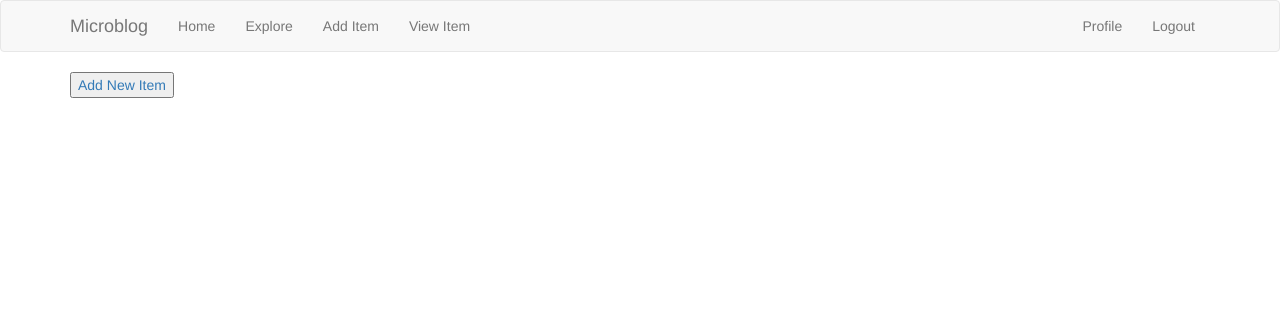
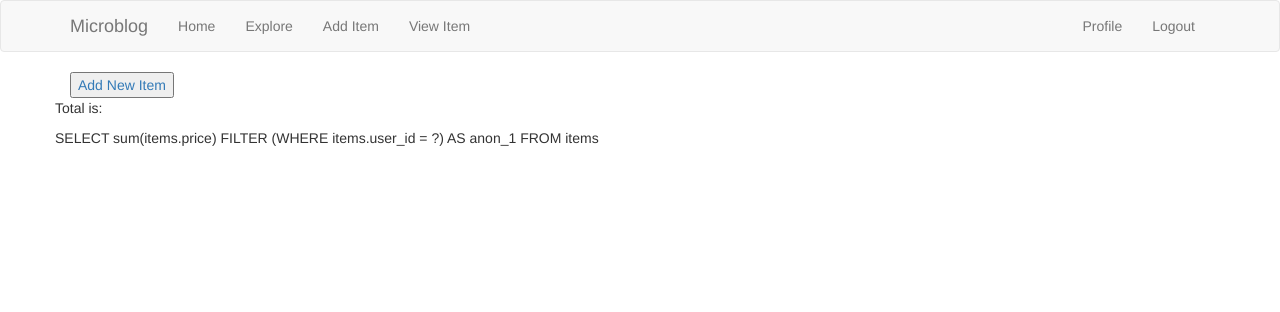
Before and after one commit to harshithdeva/FlaskApp, a Flask app: page /view_item in a window 1280 px wide. Shown: the top 312 px of the page. Run offline with Flask 2, Linux system fonts and the light colour scheme; the visitor is signed in with stand-in values (Sample User, id 1); data comes from the database, SQL or seed files in the repository; both versions use the stored data as it was after the commit; data that the repository does not hold is empty; some libraries are stand-ins or nearby versions.

Commit message:
Some Improvements made

```diff
--- a/app/routes.py
+++ b/app/routes.py
@@ -8,6 +8,7 @@ from app.forms import LoginForm, RegistrationForm, EditProfileForm, \
     EmptyForm, PostForm, ResetPasswordRequestForm, ResetPasswordForm, ItemForm,EditItemForm
 from app.models import User, Post , Items
 from app.email import send_password_reset_email
+from sqlalchemy.sql import func
 from flask import abort
 import os
 import secrets
@@ -221,6 +222,7 @@ def unfollow(username):
         return redirect(url_for('index'))
 
 @app.route('/add_item', methods = ['POST','GET'])
+@login_required
 def add_item():
     user = current_user
     form = ItemForm()
@@ -235,12 +237,16 @@ def add_item():
             db.session.commit()
             return redirect('/view_item')
 
+@login_required
 @app.route('/view_item')
 def view_item():
 
     itemz = Items.query.filter_by(user_id = current_user.id)
+    sum1= db.session.query(db.func.sum(Items.price).filter(Items.user_id == current_user.id))
     print(itemz)
-    return render_template('view_item.html', itemz = itemz)
+    for sum2 in sum1.all():
+        print(sum1)
+    return render_template('view_item.html', itemz = itemz,sum1=sum1)
 
 
 @app.route('/edit_item/<int:id>', methods=['GET', 'POST'])
--- a/app/templates/base.html
+++ b/app/templates/base.html
@@ -21,7 +21,6 @@
                     <li><a href="{{ url_for('index') }}">{{ _('Home') }}</a></li>
                     <li><a href="{{ url_for('explore') }}">{{ _('Explore') }}</a></li>
                     <li><a href="{{ url_for('add_item') }}">{{ _('Add Item') }}</a></li>
-
                     <li><a href="{{ url_for('view_item') }}">{{ _('View Item') }}</a></li>
 
                 </ul>
--- a/app/templates/view_item.html
+++ b/app/templates/view_item.html
@@ -8,14 +8,19 @@
       <div class="col" >
          {% for item in itemz %}
          <ul id =round>
+            <p>Item Name</p>
             <li>{{item.item_name}}</li>
             <br>
+            <p>Quantity</p>
             <li>{{item.qty}}</li>
             <br>
+            <p>Price</p>
             <li>{{item.price}}</li>
             <br>
          </ul>
          {% endfor %}
+         <p> Total is:</p>
+         <p> {{sum1}}</p>
       </div>
    </div>
 </section>
```
Also changed, not shown: app.db.
